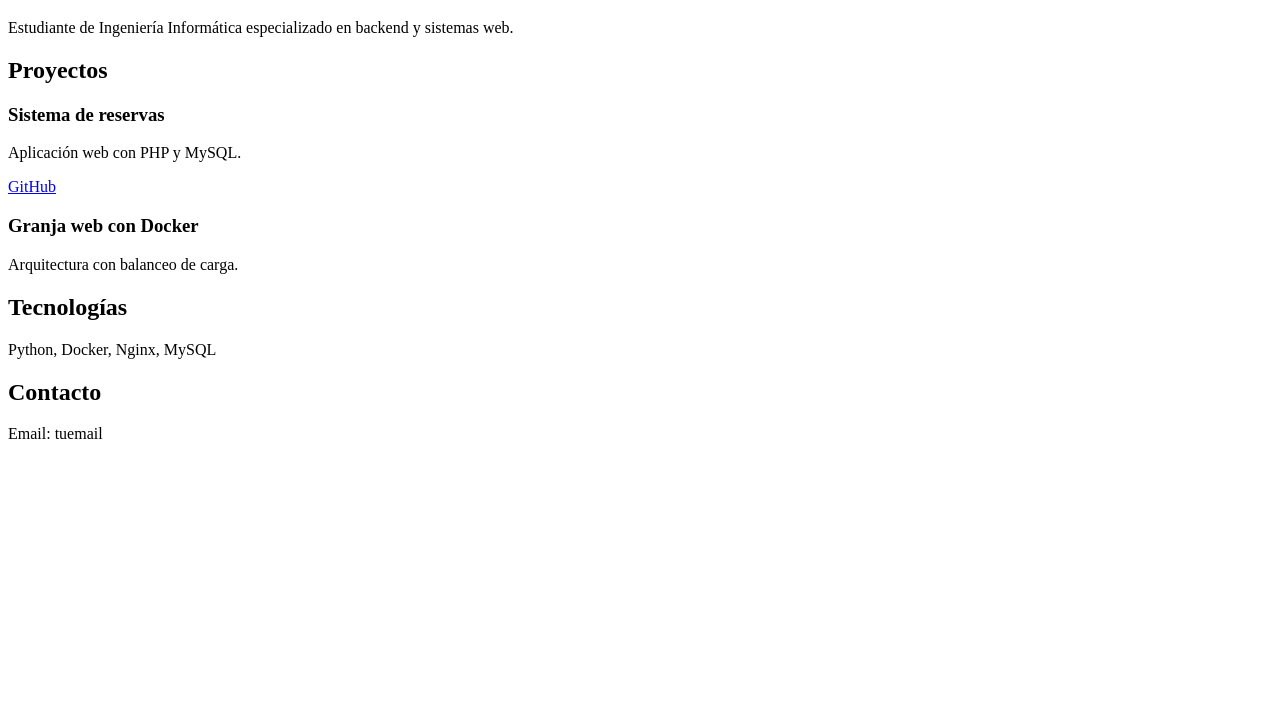
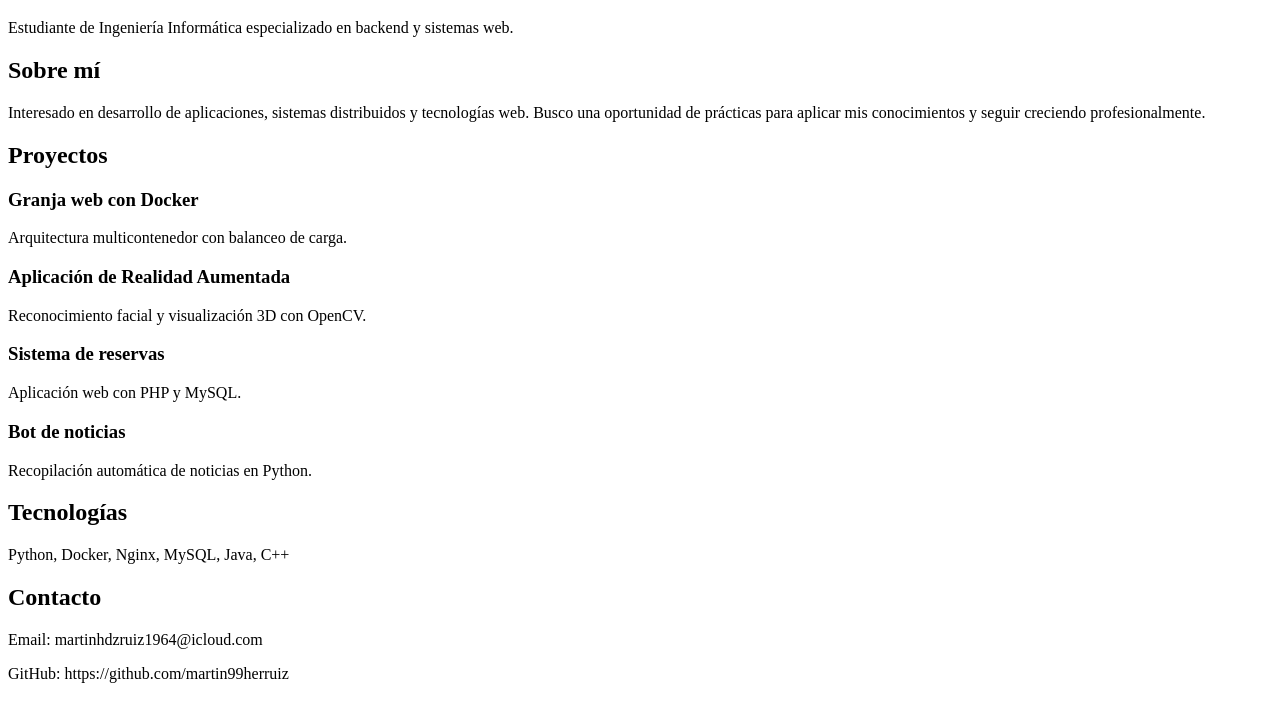
Before and after one commit to martin99herruiz/martin.github.io, a plain HTML site: page index.html in a window 1280 px wide. Shown: the part 61-782 px from the top of the page. Drawn offline with Linux system fonts and the light colour scheme.

Commit message:
Mejora Index

```diff
--- a/index.html
+++ b/index.html
@@ -2,26 +2,36 @@
 <html>
 <head>
   <title>Martín Hernández Ruiz</title>
+  <meta charset="UTF-8">
 </head>
 <body>
 
 <h1>Martín Hernández Ruiz</h1>
 <p>Estudiante de Ingeniería Informática especializado en backend y sistemas web.</p>
 
+<h2>Sobre mí</h2>
+<p>Interesado en desarrollo de aplicaciones, sistemas distribuidos y tecnologías web. Busco una oportunidad de prácticas para aplicar mis conocimientos y seguir creciendo profesionalmente.</p>
+
 <h2>Proyectos</h2>
+
+<h3>Granja web con Docker</h3>
+<p>Arquitectura multicontenedor con balanceo de carga.</p>
+
+<h3>Aplicación de Realidad Aumentada</h3>
+<p>Reconocimiento facial y visualización 3D con OpenCV.</p>
 
 <h3>Sistema de reservas</h3>
 <p>Aplicación web con PHP y MySQL.</p>
-<p><a href="#">GitHub</a></p>
 
-<h3>Granja web con Docker</h3>
-<p>Arquitectura con balanceo de carga.</p>
+<h3>Bot de noticias</h3>
+<p>Recopilación automática de noticias en Python.</p>
 
 <h2>Tecnologías</h2>
-<p>Python, Docker, Nginx, MySQL</p>
+<p>Python, Docker, Nginx, MySQL, Java, C++</p>
 
 <h2>Contacto</h2>
-<p>Email: tuemail</p>
+<p>Email: martinhdzruiz1964@icloud.com</p>
+<p>GitHub: https://github.com/martin99herruiz</p>
 
 </body>
 </html>
```
